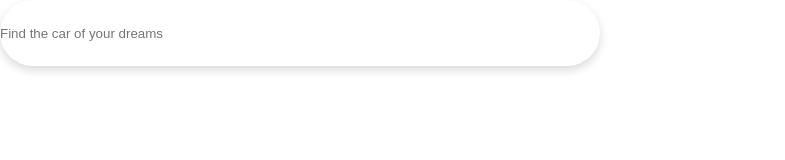
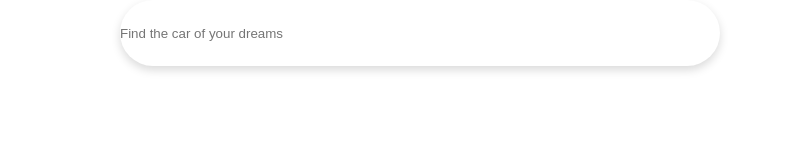
Before and after one commit to abdulazizdevv/Compotition, a plain HTML site: page index-two.html in a window 1280 px wide. Shown: the whole page, without its empty margins (0-785 px from the left). Drawn offline with Linux system fonts and the light colour scheme; a web font is replaced by a local one.

Commit message:
Changed by ZyodillaDEv

```diff
--- a/scss/base/_reset.scss
+++ b/scss/base/_reset.scss
@@ -16,5 +16,11 @@ li{
 a{
     text-decoration: none;
 }
+.container{
+    max-width: 1440px;
+    width: 100%;
+    margin: 0 auto;
+    padding: 0 120px;
+}
 // font-family: 'Montserrat', sans-serif;
 // font-family: 'Work Sans', sans-serif;
```
Also changed, not shown: css/main.css, 1 other file.
